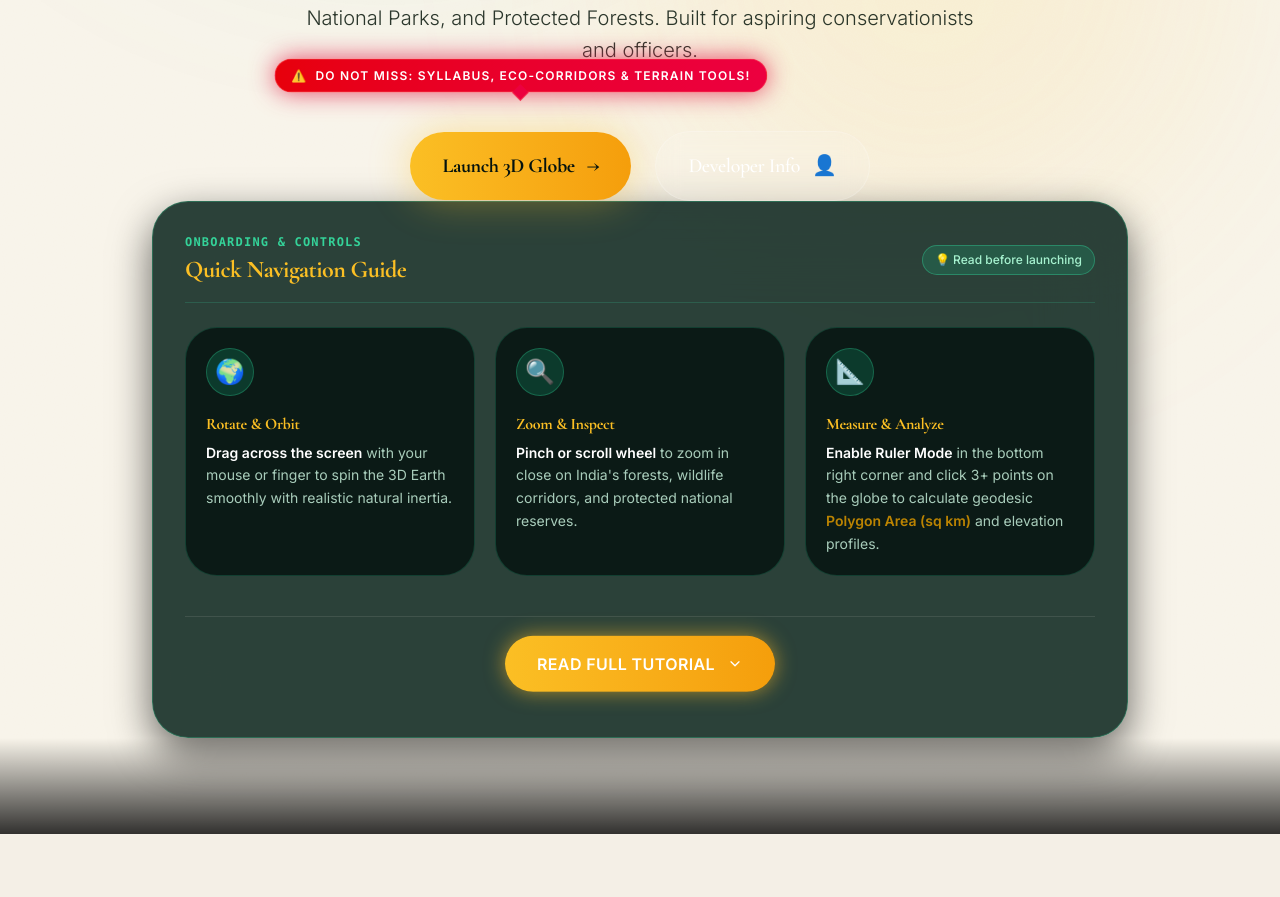
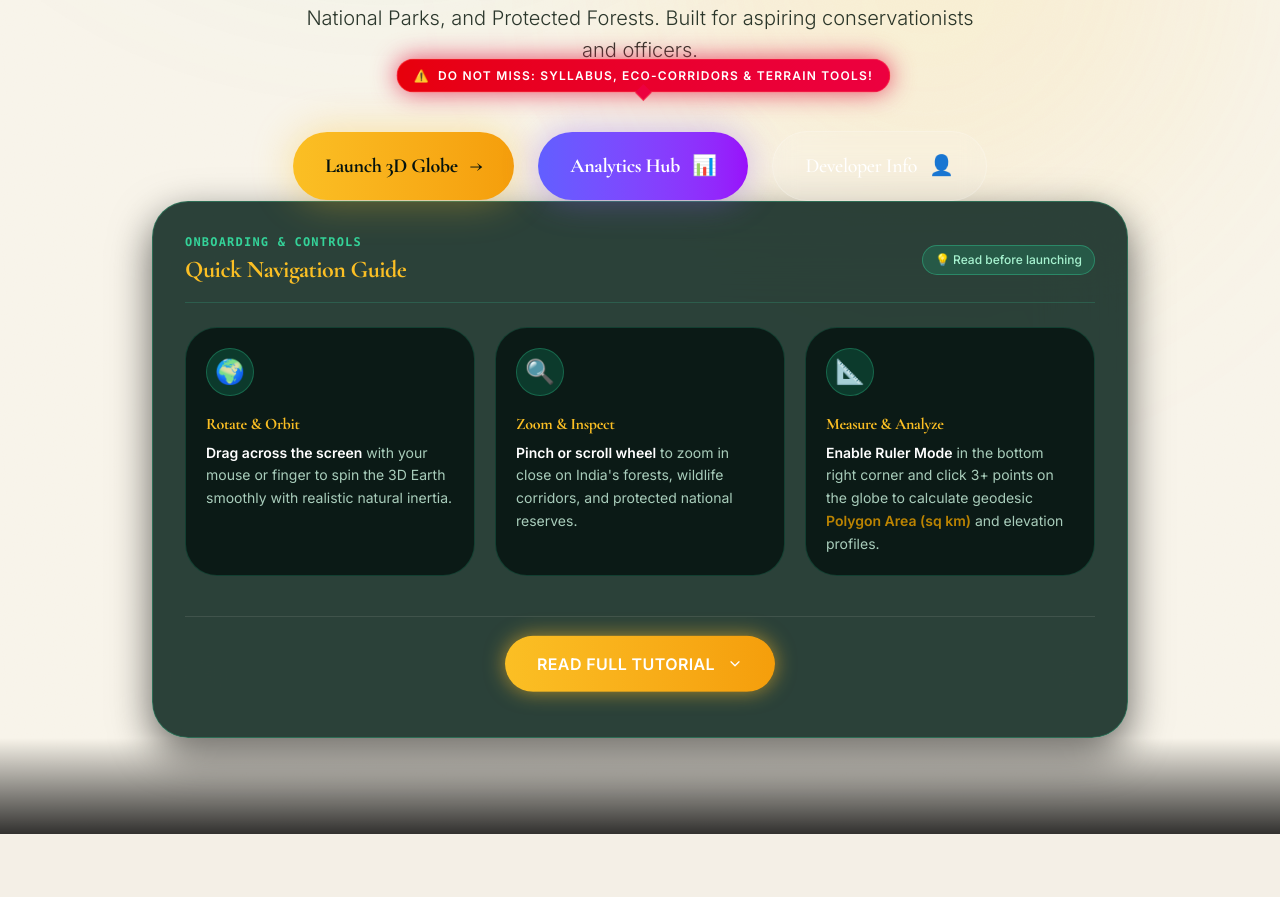
Before and after one commit to g4mt2fch8w-code/geo-globe, a React (Vite) app: page / in a window 1280 px wide. Shown: the part 820-1717 px from the top of the page. Built offline with nearby package versions, Linux system fonts and the light colour scheme; a web font is replaced by a local one.

Commit message:
feat: Add explicit Analytics Hub button to Homepage with psychological CTA

```diff
--- a/src/components/Home.tsx
+++ b/src/components/Home.tsx
@@ -40,9 +40,22 @@ export const Home = () => {
             The ultimate interactive 3D globe featuring all major Tiger Reserves, National Parks, and Protected Forests. Built for aspiring conservationists and officers.
           </p>
 
-          <div className="flex flex-col sm:flex-row items-center justify-center gap-4 sm:gap-6 mt-10 sm:mt-16 relative z-10 w-full sm:w-auto max-w-md mx-auto sm:max-w-none">
-            <Link to="/globe" className="w-full sm:w-auto relative group">
-              {/* Psychological Nudge / Curiosity Gap */}
+          <div className="flex flex-col sm:flex-row items-center justify-center gap-6 mt-10 sm:mt-16 relative z-10 w-full max-w-4xl mx-auto flex-wrap">
+
+            {/* Globe Button */}
+            <Link to="/globe" className="w-full sm:w-auto">
+              <motion.button
+                whileHover={{ scale: 1.05 }}
+                whileTap={{ scale: 0.95 }}
+                className="group relative px-6 py-4 sm:px-8 sm:py-5 bg-gradient-to-r from-[#fbbf24] to-[#f59e0b] text-[#04120e] rounded-full font-display text-lg sm:text-xl shadow-[0_0_40px_rgba(251,191,36,0.4)] hover:shadow-[0_0_60px_rgba(251,191,36,0.8)] hover:from-[#fcd34d] hover:to-[#fbbf24] transition-all flex items-center justify-center gap-3 w-full sm:w-auto font-extrabold"
+              >
+                <span>Launch 3D Globe</span>
+                <span className="group-hover:translate-x-2 transition-transform font-bold">→</span>
+              </motion.button>
+            </Link>
+
+            {/* Analytics Button with Psychological Banner */}
+            <Link to="/analytics" className="w-full sm:w-auto relative group">
               <div className="absolute -top-14 sm:-top-16 left-1/2 -translate-x-1/2 w-max animate-bounce z-50">
                 <div className="bg-gradient-to-r from-red-600 to-rose-600 text-white text-[11px] sm:text-xs font-black px-4 py-2 rounded-full border border-red-400/50 shadow-[0_0_25px_rgba(225,29,72,0.8)] uppercase tracking-widest flex items-center gap-2">
                   <span className="animate-pulse">⚠️</span> DO NOT MISS: Syllabus, Eco-Corridors & Terrain Tools!
@@ -53,13 +66,14 @@ export const Home = () => {
               <motion.button
                 whileHover={{ scale: 1.05 }}
                 whileTap={{ scale: 0.95 }}
-                className="group relative px-6 py-4 sm:px-8 sm:py-5 bg-gradient-to-r from-[#fbbf24] to-[#f59e0b] text-[#04120e] rounded-full font-display text-lg sm:text-xl shadow-[0_0_40px_rgba(251,191,36,0.4)] hover:shadow-[0_0_60px_rgba(251,191,36,0.8)] hover:from-[#fcd34d] hover:to-[#fbbf24] transition-all flex items-center justify-center gap-3 w-full sm:w-auto font-extrabold"
+                className="group relative px-6 py-4 sm:px-8 sm:py-5 bg-gradient-to-r from-indigo-500 to-purple-600 text-white rounded-full font-display text-lg sm:text-xl shadow-[0_0_35px_rgba(139,92,246,0.4)] hover:shadow-[0_0_55px_rgba(139,92,246,0.8)] transition-all flex items-center justify-center gap-3 w-full sm:w-auto font-extrabold"
               >
-                <span>Launch 3D Globe</span>
-                <span className="group-hover:translate-x-2 transition-transform font-bold">→</span>
+                <span>Analytics Hub</span>
+                <span className="group-hover:translate-y-[-2px] transition-transform font-bold">📊</span>
               </motion.button>
             </Link>
 
+            {/* About Button */}
             <Link to="/about" className="w-full sm:w-auto">
               <motion.button
                 whileHover={{ scale: 1.05 }}
```
